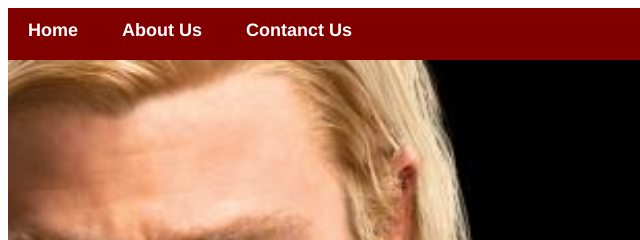
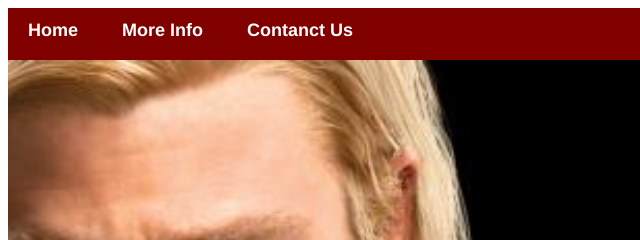
Before and after one commit to MasterTaps/avengers, a plain HTML site: page index.html in a window 1280 px wide. Shown: the top 240 px of the page, 0-640 px from the left. Drawn offline with Linux system fonts and the light colour scheme.

Commit message:
Update index.html

```diff
--- a/index.html
+++ b/index.html
@@ -6,7 +6,7 @@
     <body>
         <div id="menu-bar">
             <a href="index.html">Home</a>
-            <a href="about.html">About Us</a>
+            <a href="about.html">More Info</a>
             <a href="contact.html">Contanct Us</a>
         </div>
         <div class="gallery">
```
